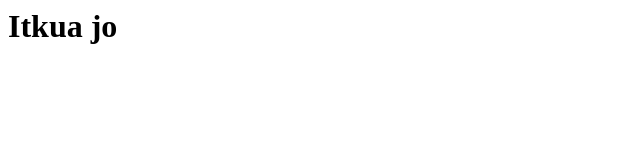
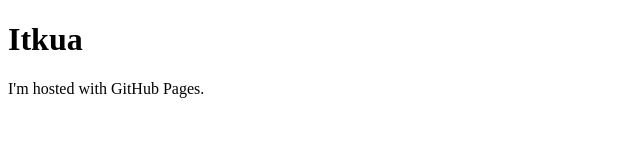
Before and after one commit to TeemP/TeemP.github.io, a plain HTML site: page index.html in a window 1280 px wide. Shown: the whole page, without its empty margins (0-640 px from the left). Drawn offline with Linux system fonts and the light colour scheme.

Commit message:
Update index.html

```diff
--- a/index.html
+++ b/index.html
@@ -1 +1,7 @@
-<H1> Itkua jo <H1>
+<!DOCTYPE html>
+<html>
+<body>
+<h1>Itkua</h1>
+<p>I'm hosted with GitHub Pages.</p>
+</body>
+</html>
```
